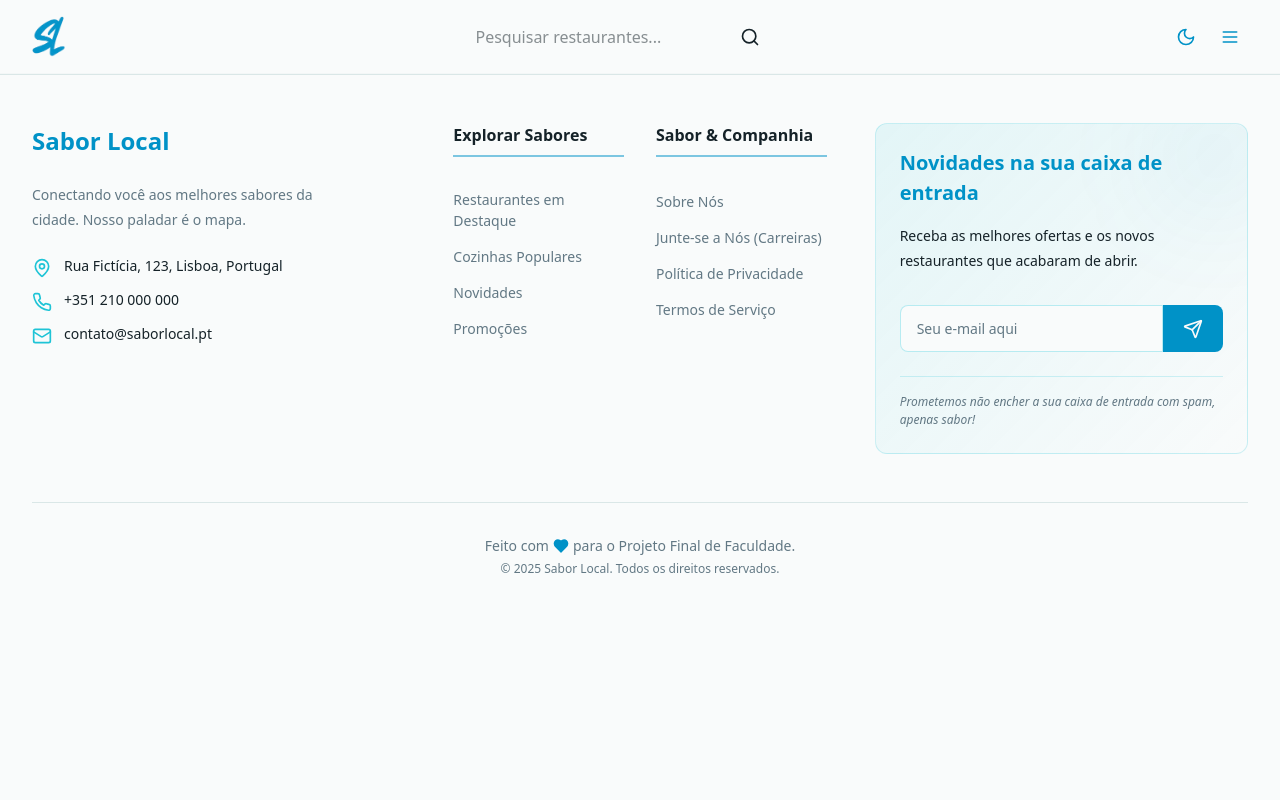
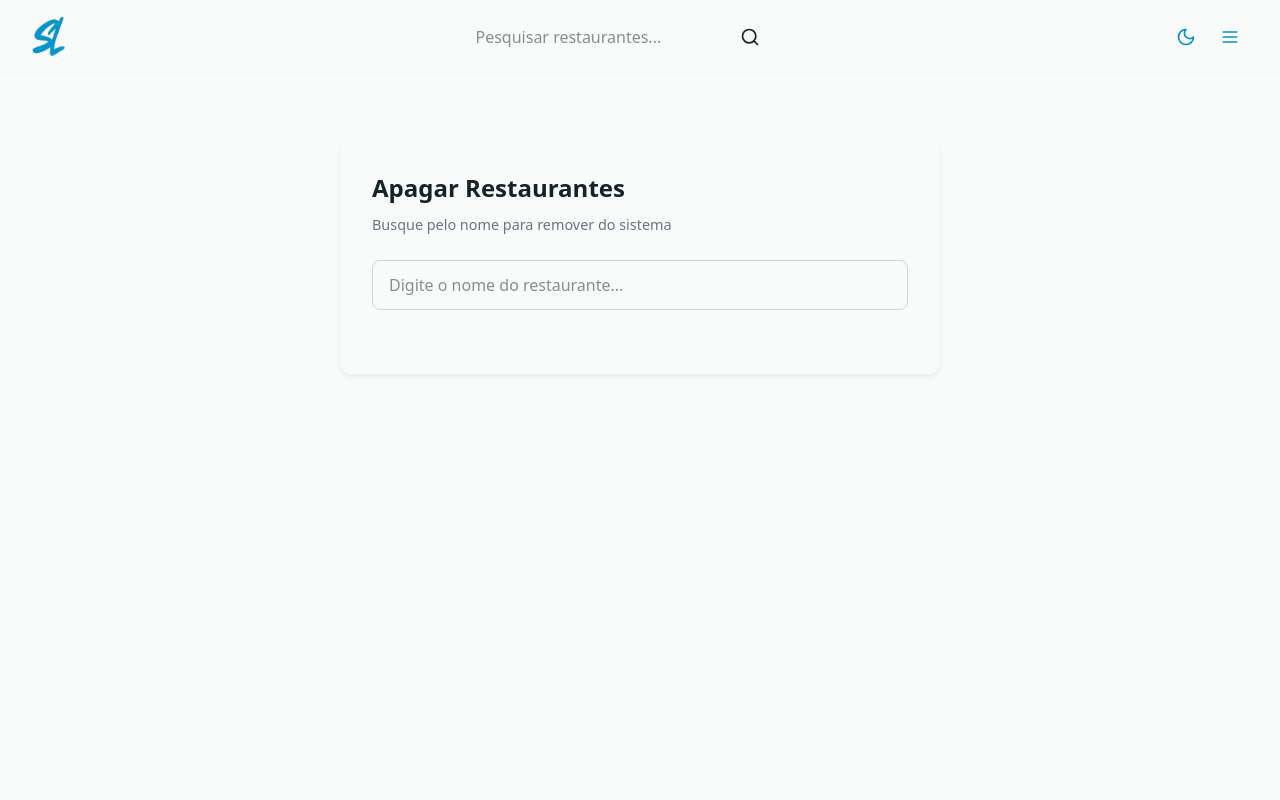
Before and after one commit to lcfarias1501/Projeto-Final, a Next.js app: page /dashboard/delete-restaurant in a window 1280 px wide. Shown: the top 800 px of the page. Built offline with nearby package versions, Linux system fonts and the light colour scheme.

Commit message:
delete restaurant

```diff
--- /dev/null
+++ b/src/app/api/restaurants/deleteRestaurantById/[id]/route.ts
@@ -0,0 +1,54 @@
+import { NextResponse } from "next/server"
+import prisma from "@/libs/prisma"
+import { cloudinary } from "@/libs/cloudinary"
+
+
+export async function DELETE(
+    request: Request,
+    { params }: { params: Promise<{ id: string }> }
+) {
+    try {
+        const { id } = await params
+        const restaurantId = parseInt(id)
+
+        const restaurant = await prisma.restaurant.findUnique({
+            where: { id: restaurantId },
+        })
+
+        if (!restaurant) {
+            return NextResponse.json({ error: "Restaurante não encontrado" }, { status: 404 })
+        }
+
+        // --- LÓGICA CORRIGIDA PARA O PUBLIC_ID ---
+        if (restaurant.imageUrl) {
+            try {
+
+                const parts = restaurant.imageUrl.split('/')
+                const folder = parts[parts.length - 2]
+                const fileNameWithExtension = parts[parts.length - 1]
+                const fileName = fileNameWithExtension.split('.')[0]
+
+                const publicId = `${folder}/${fileName}`
+
+                console.log("Tentando deletar Public ID:", publicId) // Verifique no console se aparece 'restaurants/lkdr...'
+
+                const result = await cloudinary.uploader.destroy(publicId)
+                console.log("Resultado Cloudinary:", result)
+
+            } catch (cloudErr) {
+                console.error("Erro Cloudinary:", cloudErr)
+            }
+        }
+
+        // Deletar do banco
+        await prisma.restaurant.delete({
+            where: { id: restaurantId },
+        })
+
+        return NextResponse.json({ message: "Deletado com sucesso!" })
+
+    } catch (error) {
+        console.error(error)
+        return NextResponse.json({ error: "Erro interno" }, { status: 500 })
+    }
+}
--- a/src/app/api/uploads/upload-image/route.ts
+++ b/src/app/api/uploads/upload-image/route.ts
@@ -1,12 +1,5 @@
 import { NextResponse } from "next/server"
-import { v2 as cloudinary } from 'cloudinary'
-
-// Configurar Cloudinary
-cloudinary.config({
-  cloud_name: process.env.NEXT_PUBLIC_CLOUDINARY_CLOUD_NAME,
-  api_key: process.env.CLOUDINARY_API_KEY,
-  api_secret: process.env.CLOUDINARY_API_SECRET,
-})
+import { cloudinary } from "@/libs/cloudinary"
 
 export async function POST(request: Request) {
   try {
--- a/src/app/dashboard/delete-restaurant/page.tsx
+++ b/src/app/dashboard/delete-restaurant/page.tsx
@@ -1,11 +1,92 @@
-import React from 'react'
+"use client"
+
+import { useState, useEffect } from 'react'
+import '@/styles/Dashboard/DeleteRestaurant.css'
 
 export default function DeleteRestaurant() {
+  const [searchTerm, setSearchTerm] = useState('')
+  const [restaurants, setRestaurants] = useState<any[]>([])
+  const [isLoading, setIsLoading] = useState(false)
+
+  // Debounce para buscar enquanto digita
+  useEffect(() => {
+    if (!searchTerm.trim()) {
+      setRestaurants([])
+      return
+    }
+
+    const delayDebounce = setTimeout(async () => {
+      setIsLoading(true)
+      try {
+        const res = await fetch(`/api/search?restaurantName=${searchTerm}`)
+        const data = await res.json()
+        setRestaurants(data)
+      } catch (error) {
+        console.error("Erro ao buscar:", error)
+      } finally {
+        setIsLoading(false)
+      }
+    }, 400)
+
+    return () => clearTimeout(delayDebounce)
+  }, [searchTerm])
+
+  const handleDelete = async (id: number, name: string) => {
+    const confirmDelete = confirm(`Tem certeza que deseja apagar o restaurante "${name}"? Esta ação não pode ser desfeita.`)
+
+    if (confirmDelete) {
+      try {
+        const res = await fetch(`/api/restaurants/deleteRestaurantById/${id}`, { method: 'DELETE' })
+        if (res.ok) {
+          // Remove da lista local após deletar com sucesso
+          setRestaurants(restaurants.filter(r => r.id !== id))
+          alert("Restaurante removido com sucesso!")
+        }
+      } catch (error) {
+        alert("Erro ao deletar restaurante.")
+      }
+    }
+  }
+
   return (
-    <section>
+    <section className="delete-container">
+      <div className="delete-card">
+        <h1>Apagar Restaurantes</h1>
+        <p className="subtitle">Busque pelo nome para remover do sistema</p>
 
+        <div className="search-box">
+          <input
+            type="text"
+            placeholder="Digite o nome do restaurante..."
+            value={searchTerm}
+            onChange={(e) => setSearchTerm(e.target.value)}
+            className="search-input"
+          />
+        </div>
 
+        <div className="results-list">
+          {isLoading && <p className="status-text">Buscando...</p>}
 
+          {!isLoading && searchTerm && restaurants.length === 0 && (
+            <p className="status-text">Nenhum restaurante encontrado.</p>
+          )}
+
+          {restaurants.map((res) => (
+            <div key={res.id} className="restaurant-item">
+              <div className="restaurant-info">
+                <strong>{res.name}</strong>
+                <span>{res.city}</span>
+              </div>
+              <button
+                onClick={() => handleDelete(res.id, res.name)}
+                className="delete-btn"
+              >
+                Deletar
+              </button>
+            </div>
+          ))}
+        </div>
+      </div>
     </section>
   )
 }
--- /dev/null
+++ b/src/libs/cloudinary.ts
@@ -0,0 +1,10 @@
+
+import { v2 as cloudinary } from "cloudinary"
+
+cloudinary.config({
+  cloud_name: process.env.NEXT_PUBLIC_CLOUDINARY_CLOUD_NAME,
+  api_key: process.env.CLOUDINARY_API_KEY,
+  api_secret: process.env.CLOUDINARY_API_SECRET,
+})
+
+export { cloudinary }
--- /dev/null
+++ b/src/styles/Dashboard/DeleteRestaurant.css
@@ -0,0 +1,101 @@
+/* styles/DeleteRestaurant/DeleteRestaurant.css */
+
+.delete-container {
+  display: flex;
+  justify-content: center;
+  align-items: flex-start;
+  min-height: 100vh;
+  padding: 4rem 1rem;
+}
+
+.delete-card {
+  width: 100%;
+  max-width: 600px;
+  padding: 2rem;
+  border-radius: 12px;
+  box-shadow: 0 4px 6px -1px hsl(var(--input)), 0 2px 4px -1px rgba(0, 0, 0, 0.06);
+}
+
+.delete-card h1 {
+  font-size: 1.5rem;
+  font-weight: 700;
+  color: hsl(var(--foreground));
+  margin-bottom: 0.5rem;
+}
+
+.subtitle {
+  color: #6b7280;
+  margin-bottom: 1.5rem;
+  font-size: 0.9rem;
+}
+
+.search-box {
+  margin-bottom: 2rem;
+}
+
+.search-input {
+  width: 100%;
+  padding: 0.75rem 1rem;
+  border: 1px solid #d1d5db;
+  border-radius: 8px;
+  font-size: 1rem;
+  transition: border-color 0.2s;
+  outline: none;
+}
+
+.search-input:focus {
+  border-color: #3b82f6;
+  ring: 2px solid #3b82f6;
+}
+
+.results-list {
+  display: flex;
+  flex-direction: column;
+  gap: 1rem;
+}
+
+.restaurant-item {
+  display: flex;
+  justify-content: space-between;
+  align-items: center;
+  padding: 1rem;
+  border: 1px solid #f3f4f6;
+  border-radius: 8px;
+  transition: transform 0.1s;
+}
+
+.restaurant-info {
+  display: flex;
+  flex-direction: column;
+}
+
+.restaurant-info strong {
+  font-size: 1rem;
+}
+
+.restaurant-info span {
+  font-size: 0.8rem;
+}
+
+.delete-btn {
+  background-color: #fee2e2;
+  color: #dc2626;
+  padding: 0.5rem 1rem;
+  border-radius: 6px;
+  font-size: 0.875rem;
+  font-weight: 600;
+  border: none;
+  cursor: pointer;
+  transition: all 0.2s;
+}
+
+.delete-btn:hover {
+  background-color: #dc2626;
+  color: white;
+}
+
+.status-text {
+  text-align: center;
+  color: #9ca3af;
+  padding: 1rem;
+}
```
